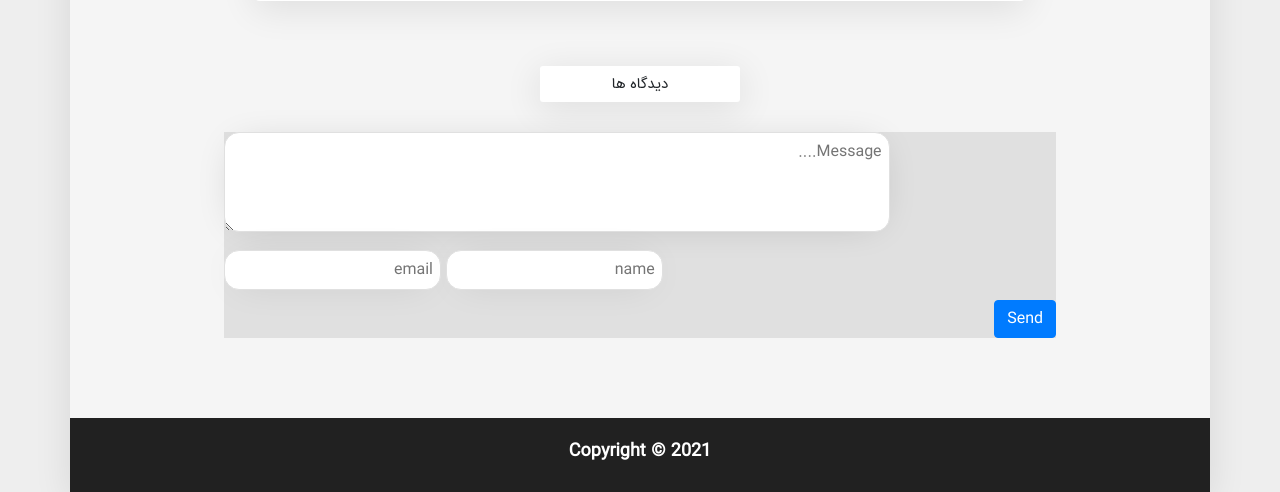
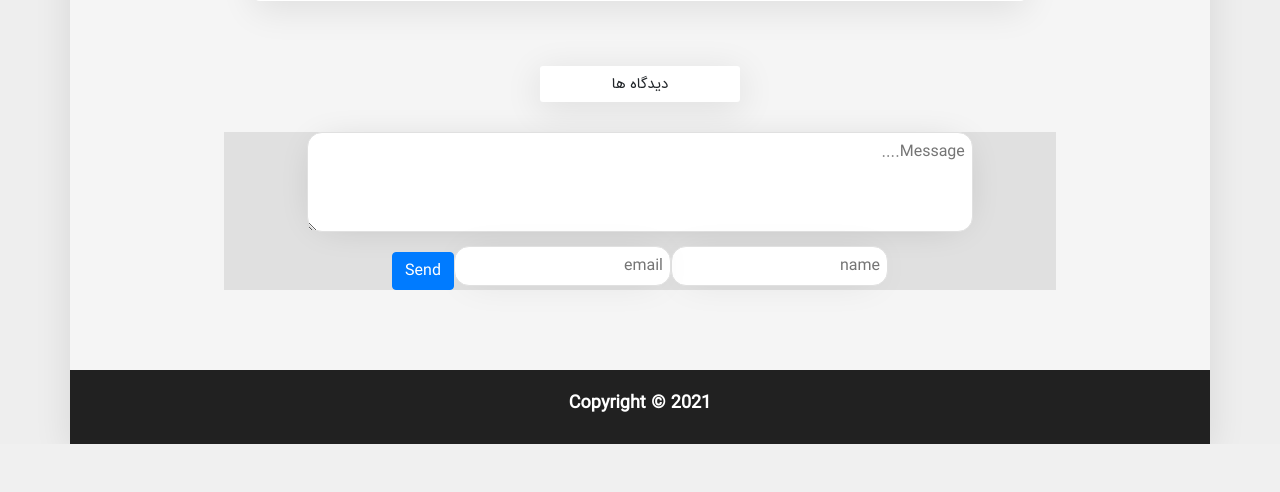
Before and after one commit to siyonteam/First-Step-Blog, a Django app: a page that uses templates/base.html in a window 1280 px wide. Shown: the part 1534-2026 px from the top of the page. After the commit the page ends 1978 px from the top, so only its background shows below. Run offline with Django 3.2, Linux system fonts and the light colour scheme; data comes from the database, SQL or seed files in the repository; some libraries are stand-ins or nearby versions.

Commit message:
comment added

```diff
--- a/static/css/Style.css
+++ b/static/css/Style.css
@@ -543,6 +543,7 @@ main {
   margin: auto;
   height: auto;
   margin-bottom: 30px;
+  display: flex;
   flex-direction: column;
   align-items: center;
   background-color: #e0e0e0;
@@ -560,6 +561,7 @@ main {
 }
 
 .commenting .answerForm__inputs {
+  display: flex;
   flex-direction: row;
   justify-content: space-around;
   align-items: center;
```
